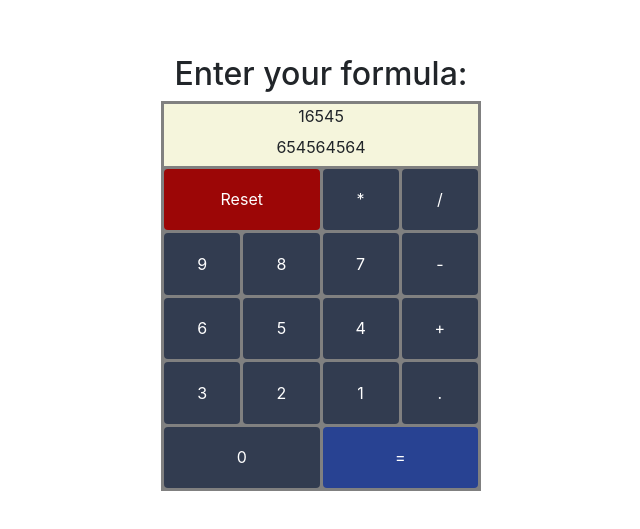
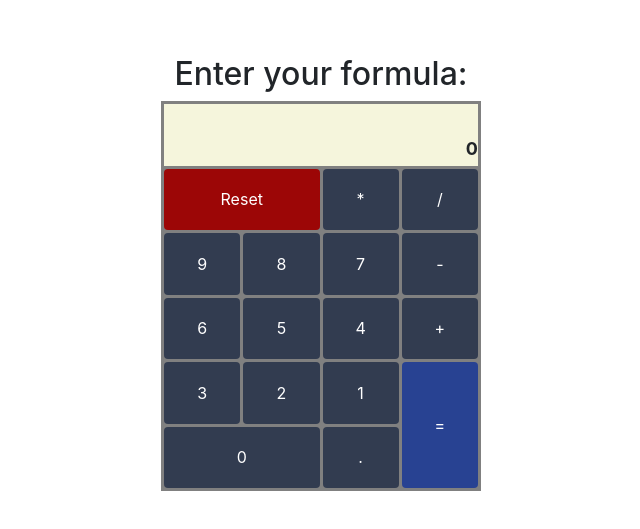
Before and after one commit to GemzFr/Fcc-frontendlibs-projects, a React (Create React App) app in the folder calculator/: page / in a window 1280 px wide. Shown: the part 127-656 px from the top of the page, without its empty margins (319-959 px from the left). Built offline with nearby package versions, Linux system fonts and the light colour scheme; the HTML template or start-up script is replaced by a standard one.

Commit message:
11/16 tests ok, missing math and operators

```diff
--- a/calculator/src/App.css
+++ b/calculator/src/App.css
@@ -19,16 +19,22 @@ body {
 .display-wrapper {
   margin-top: 3px;
   padding: 0;
+  position: relative;
 }
 
 .formula, .display {
   background-color: beige;
   width: 314px;
   height: 30.75px;
+  text-align: right;
+  font-size: 16px;
+  margin-left: 3px;
 }
 
 .display {
   margin-bottom: 1.5px;
+  font-size: 18px;
+  font-weight: bold;
 }
 
 .button {
@@ -40,14 +46,23 @@ body {
   padding: 0;
 }
 
-#clear, #zero, #equals {
+#clear, #zero  {
   width: 155.5px;
 }
 
 #clear {
   background-color: rgb(156, 6, 6);
+  margin-left: 3px;
 }
 
 #equals {
   background-color: rgb(40, 66, 146);
+  height: 126px;
+  position: absolute;
+  right: 1.5px;
+  bottom: 0.1px;
 }
+
+#three, #six, #nine, #zero {
+  margin-left: 3px;
+}
--- a/calculator/src/App.js
+++ b/calculator/src/App.js
@@ -1,5 +1,5 @@
 import React from 'react';
-import DisplayBox from './DisplayBox'
+import Calculator from './Calculator'
 import './App.css';
 
 function App() {
@@ -9,7 +9,7 @@ function App() {
         <h2>Enter your formula:</h2>
       </header>
       <main className="calculator container">
-        <DisplayBox/>
+        <Calculator/>
       </main>
     </div>
   );
--- a/calculator/src/Button.js
+++ b/calculator/src/Button.js
@@ -1,9 +1,9 @@
 import React from 'react'
 import buttonsData from './buttonsData'
 
-const Button = () => {
+const Button = (props) => {
   return(
-    buttonsData.map(btn => <button className="button btn" id={btn.id}>{btn.value}</button>)
+    buttonsData.map(btn => <button onClick={props.handleClick} data-oftype={btn.oftype} value={btn.value} className="button btn" key={btn.value} id={btn.id}>{btn.value}</button>)
   )
 }
 
--- /dev/null
+++ b/calculator/src/Calculator.js
@@ -0,0 +1,62 @@
+import React, {useState} from 'react'
+import Button from './Button'
+
+const DisplayBox = ({initialResult = "0", initialFormula = ""}) => {
+  const [formula, setFormula] = useState(initialFormula);
+  const [result, setResult] = useState(initialResult);
+
+  const handleClick = (e) => {
+    const value = e.target.value;
+    const oftype = e.target.dataset.oftype;
+    const operators = /[/*+-]/;
+    const decimalCheck = /(-?\d+\.\d*)$/;
+    const lastChar = formula.charAt((formula.length - 1));
+    e.preventDefault();
+
+    switch (oftype) {
+      case "number":
+        setFormula(formula => formula + value);
+        (result !== "0" && !lastChar.match(operators))? setResult(result => result + value) : setResult(value)
+        break;
+
+      case "clear":
+        setFormula(initialFormula);
+        setResult(initialResult);
+        break;
+
+      case "decimal":
+        if (formula.match(decimalCheck)) break;
+        else {
+          setFormula(formula => formula + value);
+          setResult(result => result + value);
+        }
+        break;
+
+      case "operator":
+        if (lastChar.match(operators)) {
+          const expression = formula.slice(0,-1);
+          setFormula(expression + value);
+          setResult(value);
+        }
+        else {
+          setFormula(formula => formula + value);
+          setResult(value);
+        }
+        break;
+
+      default:
+        break;
+    }
+
+  }
+
+  return(
+    <div className="display-wrapper container d-flex flex-row flex-wrap align-items-center justify-content-start">
+      <div className="formula">{formula}</div>
+      <div id="display" className="display">{result}</div>
+      <Button handleClick={handleClick}/>
+    </div>
+  )
+}
+
+export default DisplayBox
--- a/calculator/src/DisplayBox.js
+++ /dev/null
@@ -1,14 +0,0 @@
-import React from 'react'
-import Button from './Button'
-
-const DisplayBox = () => {
-  return(
-    <div className="display-wrapper container d-flex flex-row flex-wrap align-items-center justify-content-center">
-      <div className="formula">16545</div>
-      <div id="display" className="display">654564564</div>
-      <Button/>
-    </div>
-  )
-}
-
-export default DisplayBox
--- a/calculator/src/buttonsData.js
+++ b/calculator/src/buttonsData.js
@@ -1,72 +1,21 @@
 const buttonsData = [
-  {
-    id: "clear",
-    value: "Reset"
-  },
-  {
-    id: "multiply",
-    value: "*"
-  },
-  {
-    id: "divide",
-    value: "/"
-  },
-  {
-    id: "nine",
-    value: "9"
-  },
-  {
-    id: "eight",
-    value: "8"
-  },
-  {
-    id: "seven",
-    value: "7"
-  },
-  {
-    id: "subtract",
-    value: "-"
-  },
-  {
-    id: "six",
-    value: "6"
-  },
-  {
-    id: "five",
-    value: "5"
-  },
-  {
-    id: "four",
-    value: "4"
-  },
-  {
-    id: "add",
-    value: "+"
-  },
-  {
-    id: "three",
-    value: "3"
-  },
-  {
-    id: "two",
-    value: "2"
-  },
-  {
-    id: "one",
-    value: "1"
-  },
-  {
-    id: "decimal",
-    value: "."
-  },
-  {
-    id: "zero",
-    value: "0"
-  },
-  {
-    id: "equals",
-    value: "="
-  },
+  { id: "clear", value: "Reset", oftype: "clear"},
+  { id: "multiply", value: "*", oftype: "operator"},
+  { id: "divide", value: "/", oftype: "operator"},
+  { id: "nine", value: "9", oftype: "number"},
+  { id: "eight", value: "8", oftype: "number"},
+  { id: "seven", value: "7", oftype: "number"},
+  { id: "subtract", value: "-", oftype: "operator"},
+  { id: "six", value: "6", oftype: "number"},
+  { id: "five", value: "5", oftype: "number"},
+  { id: "four", value: "4", oftype: "number"},
+  { id: "add", value: "+", oftype: "operator"},
+  { id: "three", value: "3", oftype: "number"},
+  { id: "two", value: "2", oftype: "number"},
+  { id: "one", value: "1", oftype: "number"},
+  { id: "equals", value: "=", oftype: "equals"},
+  { id: "zero", value: "0", oftype: "number"},
+  { id: "decimal", value: ".", oftype: "decimal"},
 ]
 
 export default buttonsData
```
